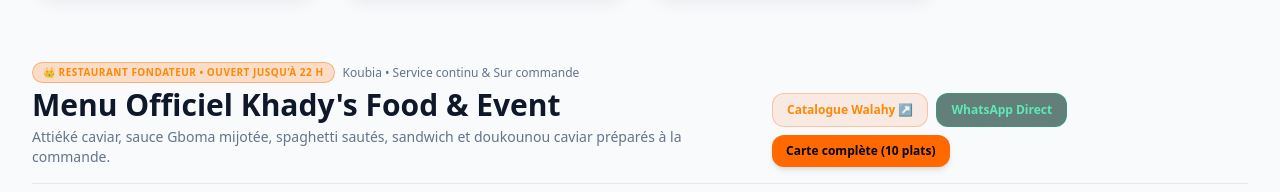
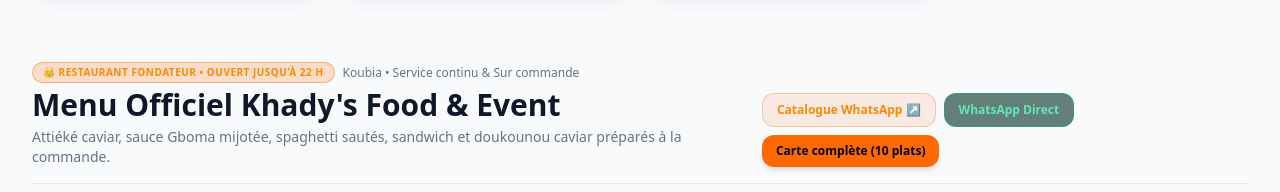
Before and after one commit to lawsonlaure65-sys/all--resto-, a React (Vite) app: page / in a window 1280 px wide. Shown: the part 4087-4279 px from the top of the page. Built offline with nearby package versions, Linux system fonts and the light colour scheme; no server answers; the database is empty.

Commit message:
refactor: update online catalog link to WhatsApp
Migrate catalog links from Walahy to WhatsApp business catalogs to improve accessibility and consolidate communication channels.

```diff
--- a/app/page.tsx
+++ b/app/page.tsx
@@ -173,12 +173,12 @@
 
           <div className="flex items-center gap-2">
             <a
-              href="https://walahy.me/c/74441621"
+              href="https://wa.me/c/74441621"
               target="_blank"
               rel="noopener noreferrer"
               className="px-3.5 py-1.5 rounded-lg bg-orange-500/10 border border-orange-500/30 text-orange-400 text-xs font-bold hover:bg-orange-500 hover:text-white transition"
             >
-              Catalogue Walahy ↗
+              Catalogue WhatsApp ↗
             </a>
             <a
               href="https://khadysfood.vercel.app"
--- a/app/restaurants/page.tsx
+++ b/app/restaurants/page.tsx
@@ -464,7 +464,7 @@
                             title={`Catalogue en ligne de ${restaurant.name}`}
                           >
                             <BookOpen className="w-3 h-3 text-emerald-400 shrink-0" />
-                            <span>Catalogue Walahy</span>
+                            <span>Catalogue WhatsApp</span>
                             <ExternalLink className="w-2.5 h-2.5 opacity-80 shrink-0" />
                           </a>
                         )}
--- a/src/App.tsx
+++ b/src/App.tsx
@@ -1014,12 +1014,12 @@
 
                 <div className="flex flex-wrap items-center gap-2">
                   <a
-                    href="https://walahy.me/c/74441621"
+                    href="https://wa.me/c/74441621"
                     target="_blank"
                     rel="noopener noreferrer"
                     className="px-3.5 py-2 rounded-xl bg-orange-500/10 hover:bg-orange-500/20 border border-orange-500/30 text-orange-400 text-xs font-bold transition flex items-center gap-1.5"
                   >
-                    <span>Catalogue Walahy ↗</span>
+                    <span>Catalogue WhatsApp ↗</span>
                   </a>
                   <a
                     href="https://wa.me/22774441621"
--- a/src/components/AdminDailyMenuScheduler.tsx
+++ b/src/components/AdminDailyMenuScheduler.tsx
@@ -1,4 +1,4 @@
-import React, { useState, useRef } from "react";
+import React, { useState, useRef, useMemo } from "react";
 import {
   Calendar,
   Clock,
--- a/src/components/RestaurantMenuModal.tsx
+++ b/src/components/RestaurantMenuModal.tsx
@@ -250,10 +250,10 @@
                     target="_blank"
                     rel="noopener noreferrer"
                     className="inline-flex items-center gap-1.5 px-3 py-1.5 rounded-xl bg-emerald-600 hover:bg-emerald-500 text-white font-black text-xs transition active:scale-95 shadow-md shadow-emerald-600/20 border border-emerald-400/40"
-                    title={`Consulter le catalogue en ligne Walahy de ${restaurant.name}`}
+                    title={`Consulter le catalogue en ligne WhatsApp de ${restaurant.name}`}
                   >
                     <BookOpen className="w-3.5 h-3.5" />
-                    <span>Catalogue Walahy</span>
+                    <span>Catalogue WhatsApp</span>
                     <ExternalLink className="w-3 h-3 opacity-80" />
                   </a>
                 )}
--- a/src/components/RestaurantsDirectoryModal.tsx
+++ b/src/components/RestaurantsDirectoryModal.tsx
@@ -360,7 +360,7 @@
                               title={`Catalogue en ligne de ${resto.name}`}
                             >
                               <BookOpen className="w-3 h-3 text-emerald-400 shrink-0" />
-                              <span>Catalogue Walahy</span>
+                              <span>Catalogue WhatsApp</span>
                               <ExternalLink className="w-2.5 h-2.5 text-emerald-400/80 shrink-0" />
                             </a>
                           )}
--- a/src/data/allorestoData.ts
+++ b/src/data/allorestoData.ts
@@ -64,7 +64,7 @@
     openingHours: "09:00 - 22:00 (Service continu & Sur commande)",
     services: ["delivery", "takeaway", "booking"],
     websiteUrl: "https://khadysfood.vercel.app",
-    onlineCatalogUrl: "https://walahy.me/c/74441621",
+    onlineCatalogUrl: "https://wa.me/c/74441621",
     isPartnerCertified: true,
     partnerStatusBadge: "Restaurant Fondateur Allôresto",
     menu: [
--- a/src/types.ts
+++ b/src/types.ts
@@ -84,7 +84,7 @@
   services: ServiceMode[];
   menu: MenuItem[];
   websiteUrl?: string; // Lien direct site officiel & PWA (ex: https://khadysfood.vercel.app)
-  onlineCatalogUrl?: string; // Lien direct catalogue en ligne (ex: https://walahy.me/c/74441621)
+  onlineCatalogUrl?: string; // Lien direct catalogue en ligne (ex: https://wa.me/c/74441621)
   isPartnerCertified?: boolean; // Établissement Partenaire Officiel Certifié
   partnerStatusBadge?: string; // Badge partenaire officiel (ex: "Partenaire Officiel Certifié")
 }
```
